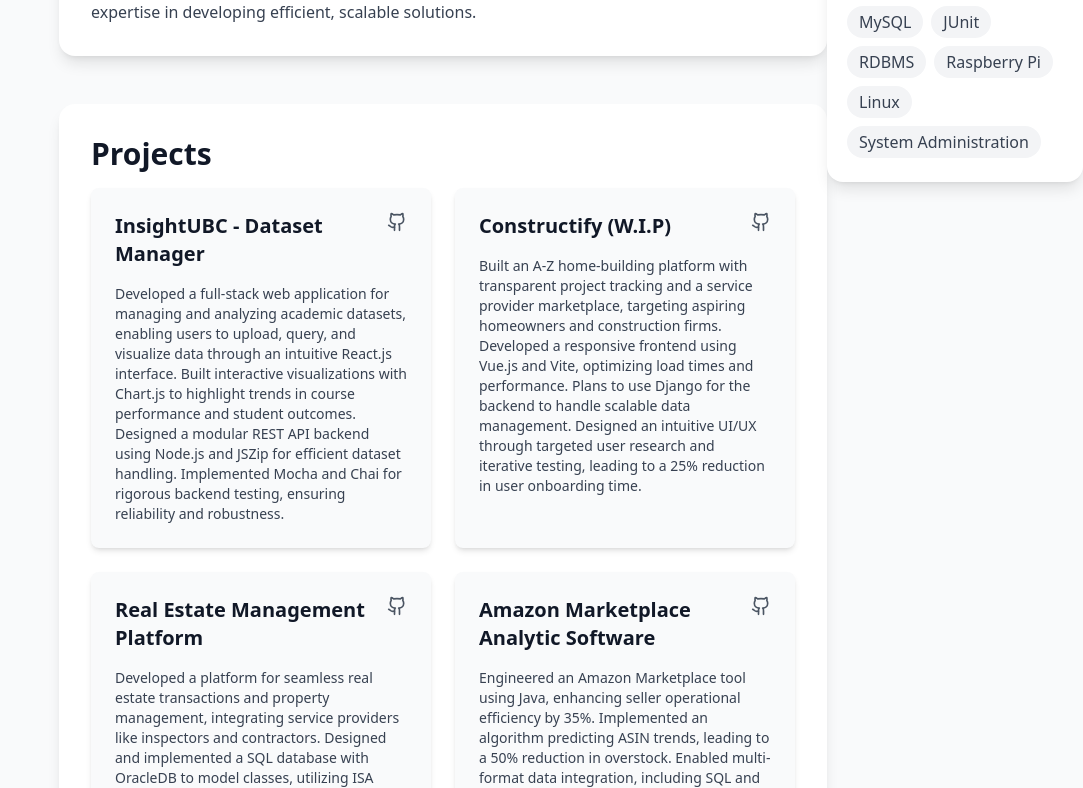
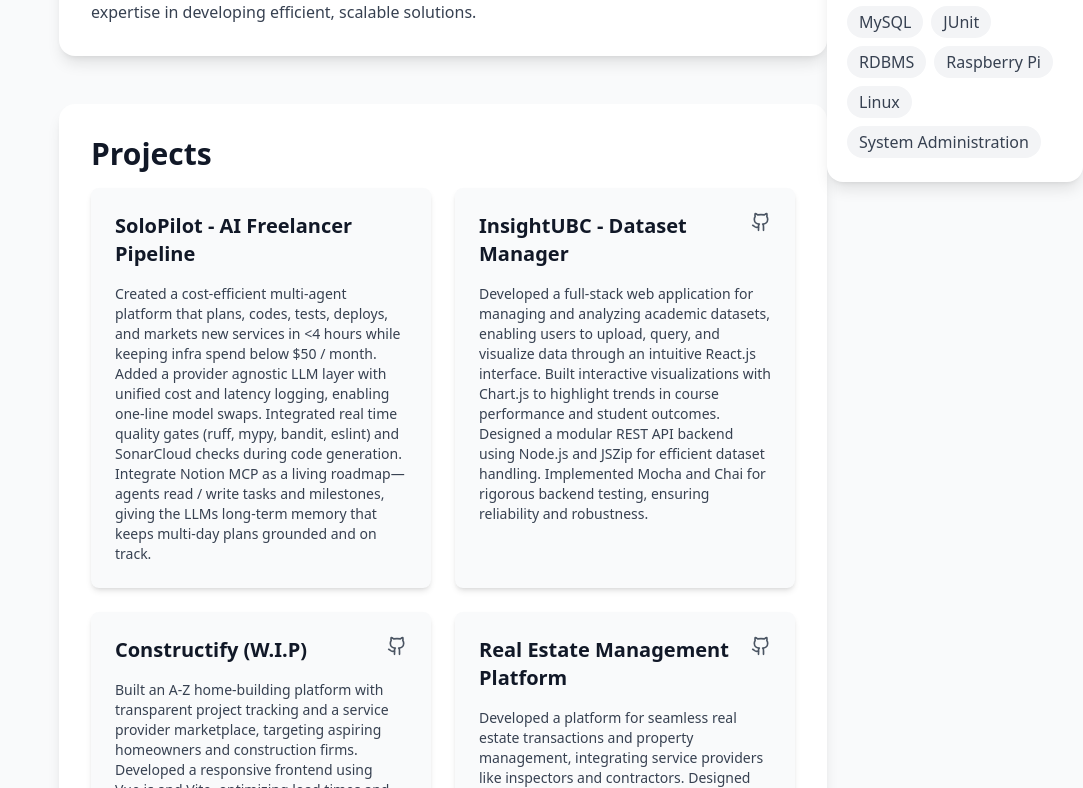
Before and after one commit to arkb75/abdulkhurramdotcom, a React (Create React App) app: page / in a window 1280 px wide. Shown: the part 614-1402 px from the top of the page, without its empty margins (197-1280 px from the left). Built offline with nearby package versions, Linux system fonts and the light colour scheme; the HTML template or start-up script is replaced by a standard one.

Commit message:
Added new project "SoloPilot - AI Freelancer Pipeline" to ProjectsSection and updated Resume.pdf

```diff
--- a/src/components/ProjectsSection.js
+++ b/src/components/ProjectsSection.js
@@ -9,6 +9,13 @@
 
   const projects = useMemo(
       () => [
+      {
+          title: 'SoloPilot - AI Freelancer Pipeline',
+          githubLink: null,
+          description:
+              'Created a cost-efficient multi-agent platform that plans, codes, tests, deploys, and markets new services in <4 hours while keeping infra spend below $50 / month. Added a provider agnostic LLM layer with unified cost and latency logging, enabling one-line model swaps. Integrated real time quality gates (ruff, mypy, bandit, eslint) and SonarCloud checks during code generation. Integrate Notion MCP as a living roadmap—agents read / write tasks and milestones, giving the LLMs long-term memory that keeps multi-day plans grounded and on track.',
+          skills: ['Python', 'LangChain', 'ChromaDB', 'API Integration', 'AI/ML', 'DevOps'],
+      },
       {
           title: 'InsightUBC - Dataset Manager',
           githubLink: 'https://github.com/arkb75/InsightUBC',
```
Also changed, not shown: 1 other file (tests, documents, lock files or other folders).
